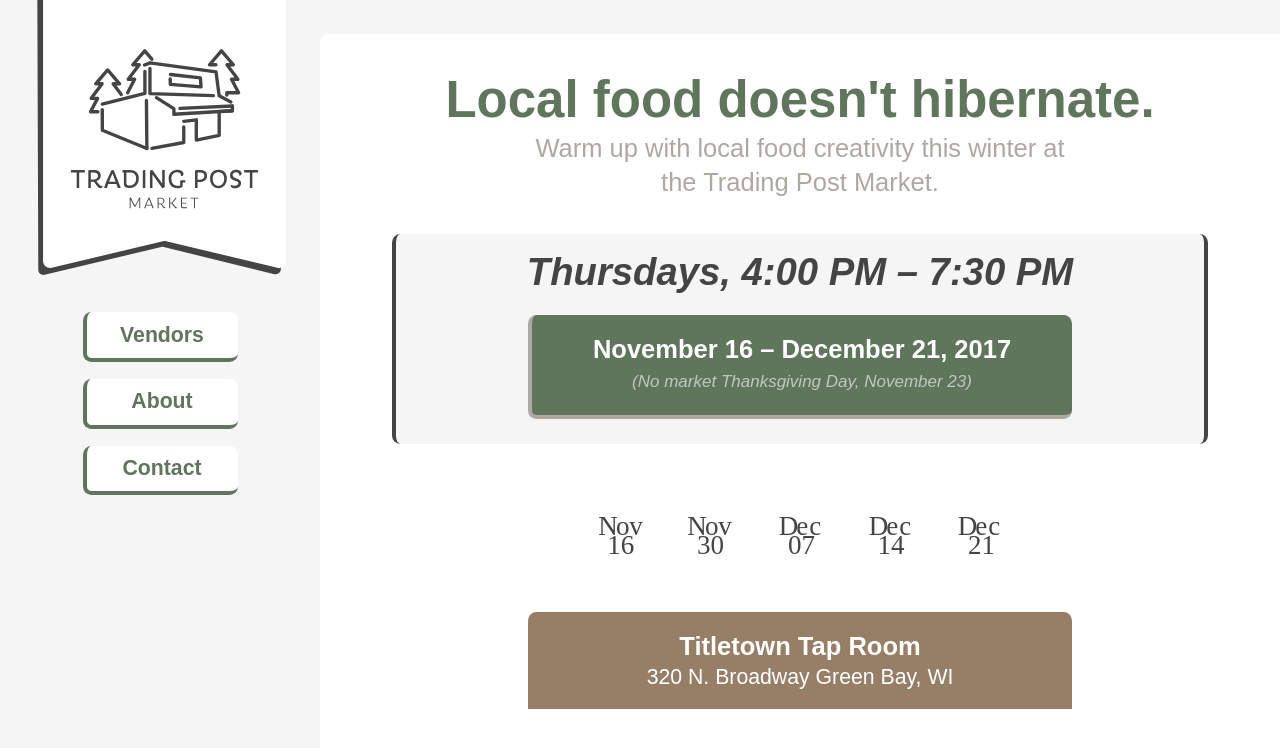
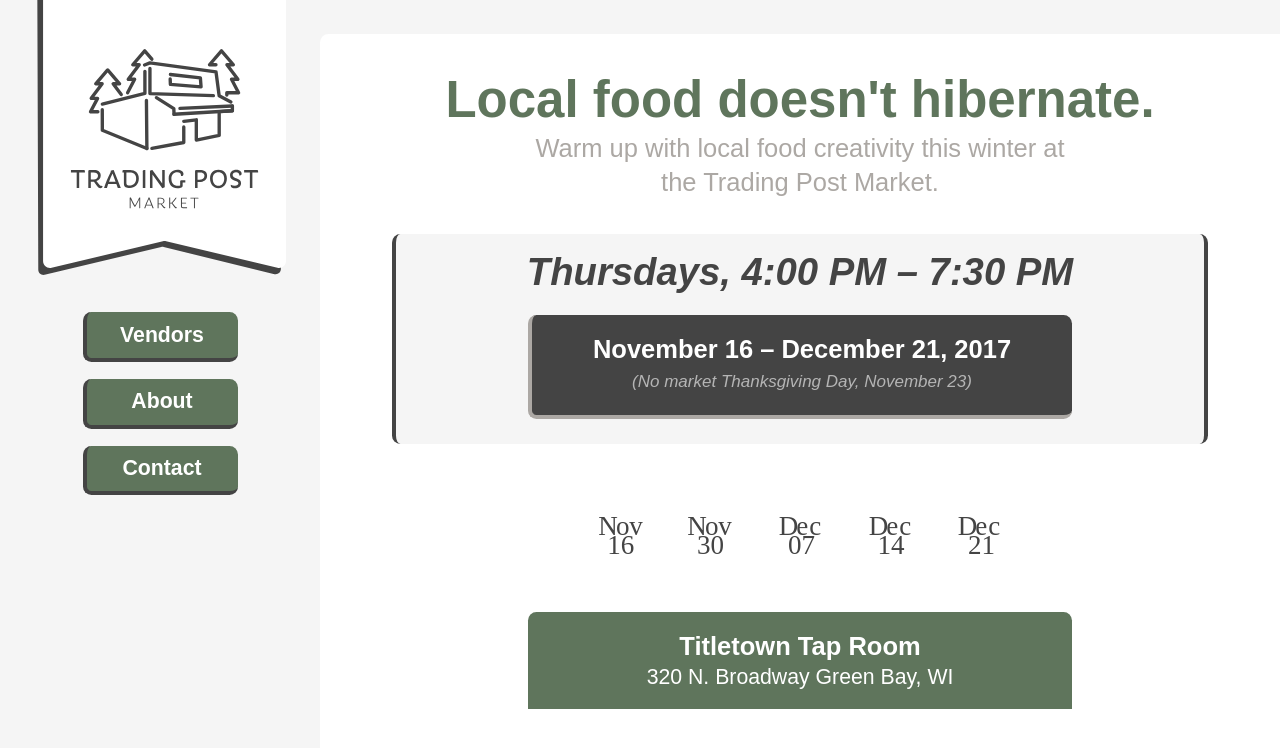
Before and after one commit to trading-post-market/trading-post-market.github.io, a Jekyll site: the page built from index.html, in a window 1280 px wide and 900 px high. Shown: the top 748 px of the window. Built offline with Jekyll 4.4.1, drawn with Linux system fonts in a browser that asks for light colours; nearby versions of some CDN libraries; some web fonts are replaced.

Commit message:
more color updates

```diff
--- a/_includes/header.html
+++ b/_includes/header.html
@@ -2,9 +2,9 @@
 	<div class="fixed-ns w-25-ns ph4" style="top:-8em;">
 	<a href="/"><img class="db center w5" src="/images/trading-post-market-logo.svg" alt="Trading Post Market"></a>
 	<nav class="pa3 dib w-75-l w-80-ns w-50">
-		<a class="link bg-white wintergreen br3 db tc f3 f6-ns f4-l pa2 mv3 b grow bl bb bw2 b--wintergreen" href="/vendors">Vendors</a>
-		<a class="link bg-white wintergreen br3 db tc f3 f6-ns f4-l pa2 mv3 b grow bl bb bw2 b--wintergreen" href="/about">About</a>
-		<a class="link bg-white wintergreen br3 db tc f3 f6-ns f4-l pa2 mv3 b grow bl bb bw2 b--wintergreen" href="/contact">Contact</a>
+		<a class="link bg-wintergreen white br3 db tc f3 f6-ns f4-l pa2 mv3 b grow bl bb bw2 b--charcoal" href="/vendors">Vendors</a>
+		<a class="link bg-wintergreen white br3 db tc f3 f6-ns f4-l pa2 mv3 b grow bl bb bw2 b--charcoal" href="/about">About</a>
+		<a class="link bg-wintergreen white br3 db tc f3 f6-ns f4-l pa2 mv3 b grow bl bb bw2 b--charcoal" href="/contact">Contact</a>
 	</nav>
 	</div>
 </header>
--- a/index.html
+++ b/index.html
@@ -11,7 +11,7 @@ layout: default
 <div class="mw7-l mw6-ns center mb3 tc bg-chalk white br3 bl br bw2 b--charcoal">
 	<div class="pa2 br3 f4 f3-ns">
 		<p class="mw7-l mw5 b i f2 mv1 tc charcoal center">Thursdays, 4:00 PM – 7:30 PM</p>
-			<div class="mw6-l mw5-ns mw5 center mb3 tc bg-wintergreen white br3 pa3 mt3 bl bb bw2 b--gravel">
+			<div class="mw6-l mw5-ns mw5 center mb3 tc bg-charcoal white br3 pa3 mt3 bl bb bw2 b--gravel">
 					<p class="b mv0">November 16 – December 21, 2017</p>
 					<p class="i f5 mv1 o-60">(No market Thanksgiving Day, November 23)</p>
 			</div>
@@ -30,7 +30,7 @@ layout: default
 
 
 <div class="mw6 center mt3 mb5 tc br3 f4 f3-ns">
-	<div class="bg-cedar white pa3 br3 br--top">
+	<div class="bg-wintergreen white pa3 br3 br--top">
 		<p class="mv0 b">Titletown Tap Room</p>
 		<p class="mv0 f4">320 N. Broadway Green Bay, WI</p>
 	</div>
```
